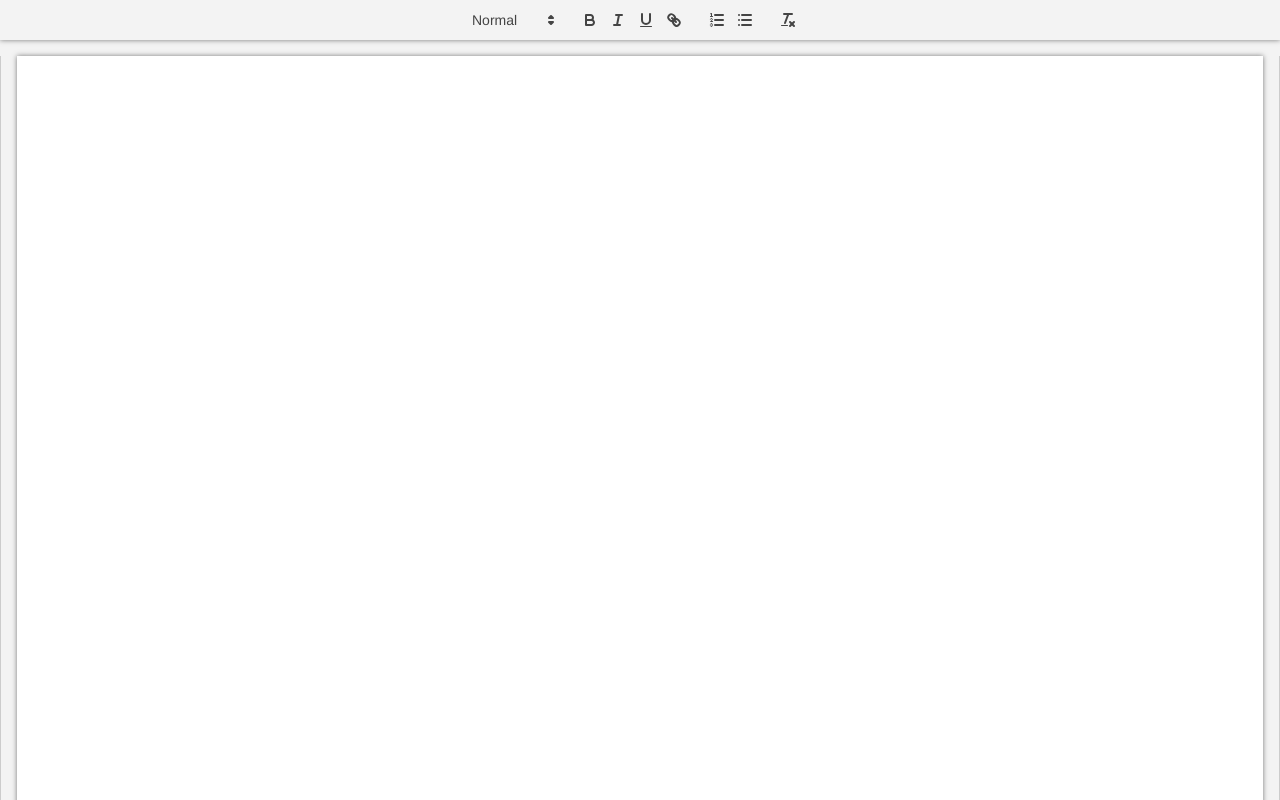
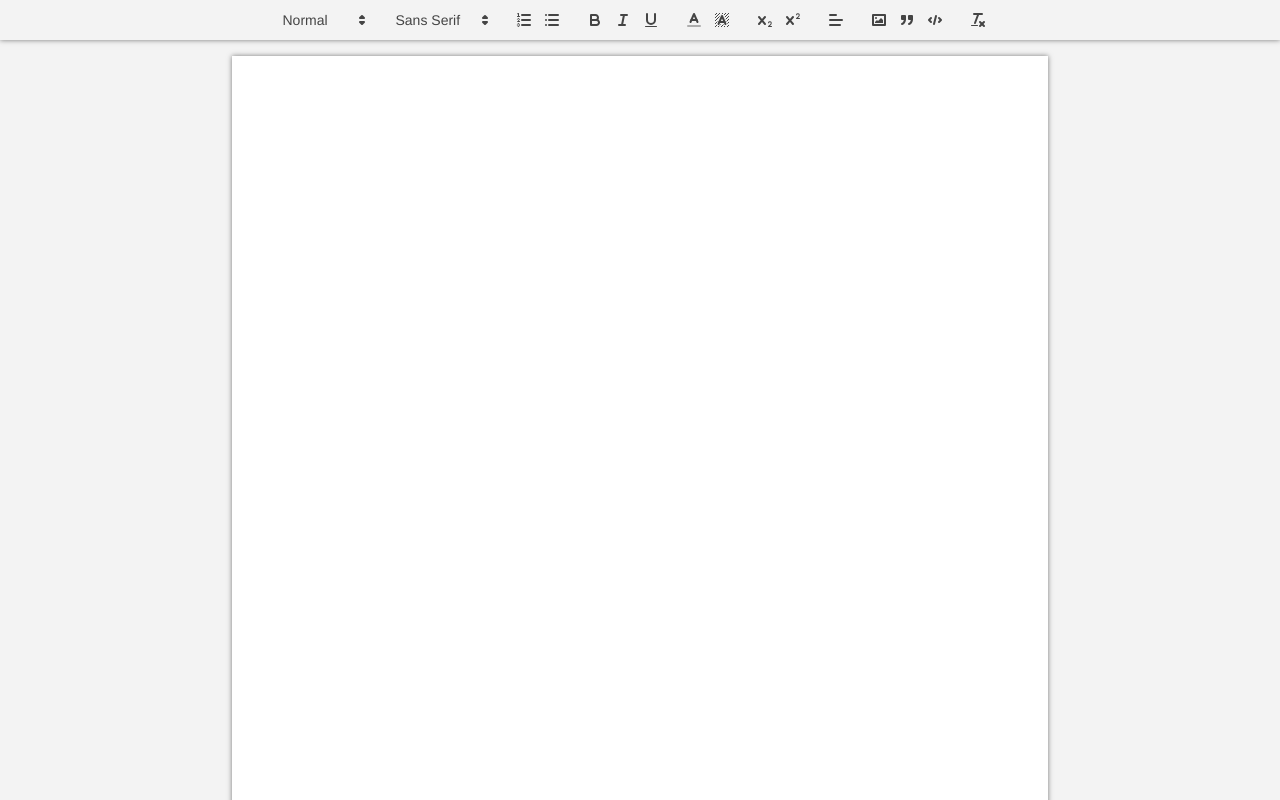
Before and after one commit to kkmitchell7/collaborative-text-editor, a React (Create React App) app in the folder client/: page / in a window 1280 px wide. Shown: the top 800 px of the page. Built offline with nearby package versions, Linux system fonts and the light colour scheme.

Commit message:
Added toolbar options

```diff
--- a/client/src/TextEditor.js
+++ b/client/src/TextEditor.js
@@ -2,6 +2,18 @@
 import Quill from 'quill'
 import './styles.css'
 import "quill/dist/quill.snow.css"
+
+const TOOLBAR_OPTIONS = [
+    [{ header: [1, 2, 3, 4, 5, 6, false] }],
+    [{ font: [] }],
+    [{ list: "ordered" }, { list: "bullet" }],
+    ["bold", "italic", "underline"],
+    [{ color: [] }, { background: [] }],
+    [{ script: "sub" }, { script: "super" }],
+    [{ align: [] }],
+    ["image", "blockquote", "code-block"],
+    ["clean"],
+  ]
 
 export default function TextEditor() {
     //Prevents duplication of quill element upon rerender
@@ -10,7 +22,7 @@
         wrapper.innerHTML = '' //reset the div
         const editor = document.createElement('div') //create new div
         wrapper.append(editor) //append new div to wrapper
-        new Quill(editor,{ theme: 'snow'}); //create Quill instance in new div
+        new Quill(editor,{ theme: 'snow', modules: {toolbar: TOOLBAR_OPTIONS}}); //create Quill instance in new div
 
     },[]) //stable function across renders
 
--- a/client/src/styles.css
+++ b/client/src/styles.css
@@ -1,6 +1,5 @@
-
 *, *::before, *::after {
-    box-sizing:border-box
+    box-sizing: border-box;
   }
 
   body {
@@ -9,30 +8,29 @@
   }
 
   .container .ql-editor {
-    width: 8.5 in;
+    width: 8.5in;
     min-height: 11in;
-    background-color:white;
     padding: 1in;
     margin: 1rem;
-    box-shadow: 0 0 5px 0 rgba(0,0,0,.5);
+    box-shadow: 0 0 5px 0 rgba(0, 0, 0, .5);
+    background-color: white;
   }
 
-.container .ql-contianer.ql-snow {
-    border:none;
+  .container .ql-container.ql-snow {
+    border: none;
     display: flex;
     justify-content: center;
-
   }
 
   .container .ql-toolbar.ql-snow {
-    display:flex;
-    justify-content:center;
+    display: flex;
+    justify-content: center;
     position: sticky;
     top: 0;
     z-index: 1;
     background-color: #F3F3F3;
-    border:none;
-    box-shadow: 0 0 5px 0 rgba(0,0,0,.5);
+    border: none;
+    box-shadow: 0 0 5px 0 rgba(0, 0, 0, .5);
   }
 
   @page {
@@ -42,18 +40,18 @@
   @media print {
     body {
       background: none;
+    }
 
-    }
-    .containter .ql-editor{
+    .container .ql-editor {
       width: 6.5in;
       height: 9in;
-        padding:0;
-        margin:0;
-        box-shadow:none;
-        align-self:flex-start;
+      padding: 0;
+      margin: 0;
+      box-shadow: none;
+      align-self: flex-start;
     }
 
-    .containter .ql-toolbar.ql-snow{
+    .container .ql-toolbar.ql-snow {
       display: none;
     }
   }
```
Lines whose indentation alone changed are shown as unchanged.
